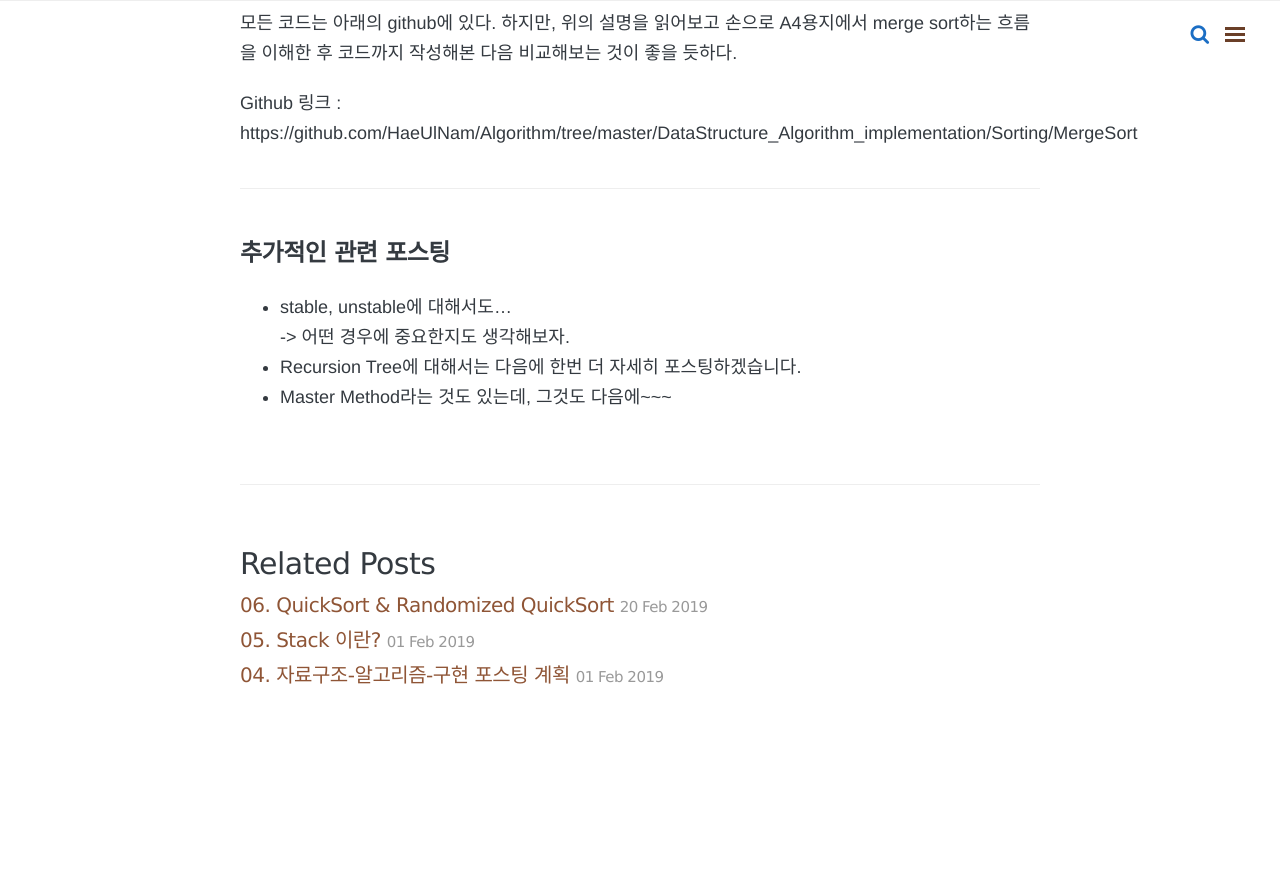
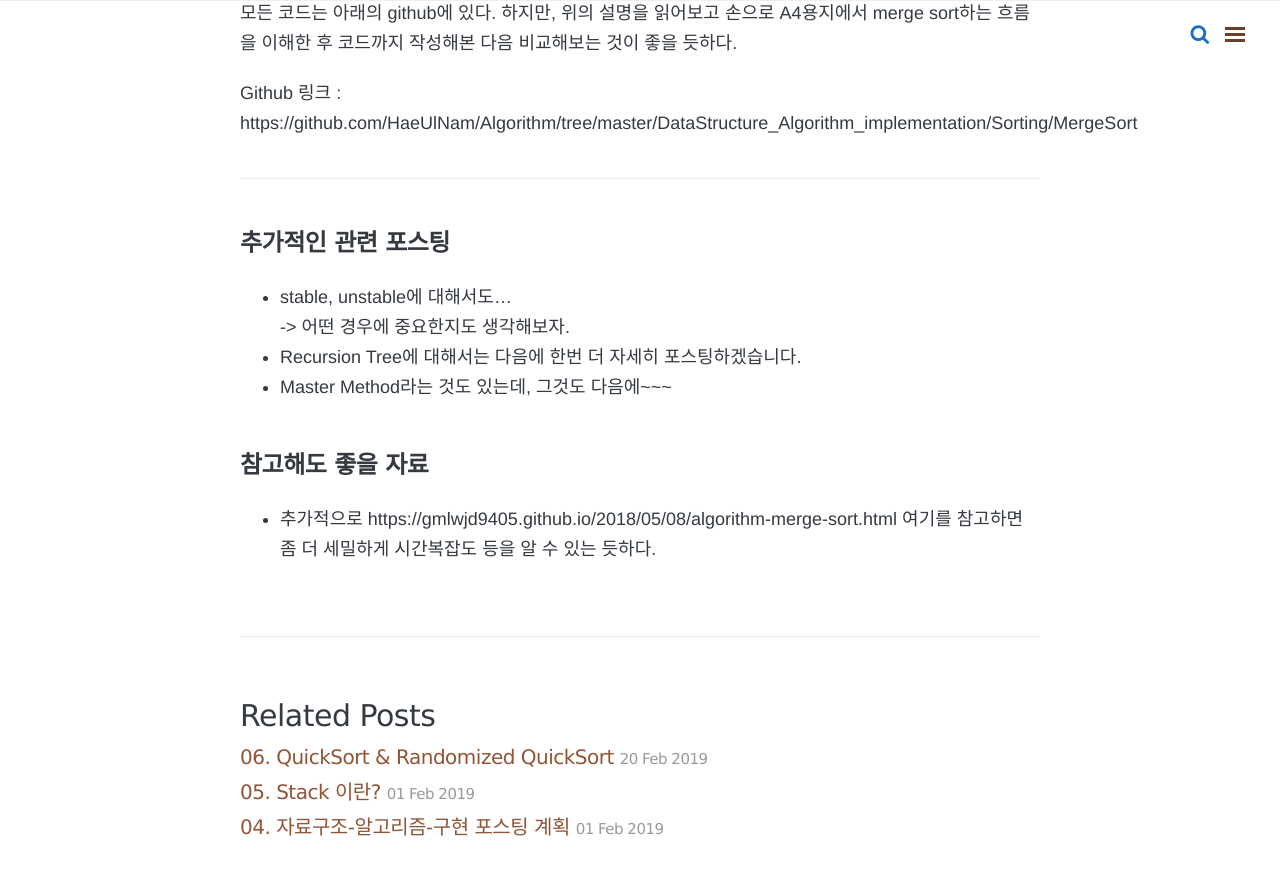
Before and after one commit to HaeUlNam/HaeUlNam.github.io, a Jekyll site: the page built from _posts/algorithm/2019-02-19-06-MergeSort.md, in a window 1280 px wide and 900 px high, scrolled down 3028 px. Shown: the top 875 px of the window. Built offline with Jekyll 4.4.1, drawn with Linux system fonts in a browser that asks for light colours; nearby versions of some CDN libraries; comment, search, counter and statistics services are not loaded; before the commit the page ends 3776 px from its top, so only the background shows below that; some of the changed text lies outside the part shown.

Commit message:
Merge sort

```diff
--- a/_posts/algorithm/2019-02-19-06-MergeSort.md
+++ b/_posts/algorithm/2019-02-19-06-MergeSort.md
@@ -32,10 +32,9 @@ comments: true
         -> 오름차순 정렬 경우, 두 list의 가장 작은 두 수를 비교하고 더 작은 수를 먼저 뽑아낸다. 뽑아낸 수는 빼고, 반복적으로 수행한다.
 
     예제)<br>
-        <p style="text-align: center;">
+    <center>
         <img style="max-width: 60%; height: auto;" src="/assets/post-img/algorithm/mergesort_merge.png"/>
-        </p><br>
-
+    </center><br>
 
         위 사진과 같이 진행된다고 하면..<br>
         1) 7과 9 비교 -> 7 뽑아냄.<br>
@@ -101,3 +100,7 @@ Github 링크 : https://github.com/HaeUlNam/Algorithm/tree/master/DataStructure_
     -> 어떤 경우에 중요한지도 생각해보자.<br>
 * Recursion Tree에 대해서는 다음에 한번 더 자세히 포스팅하겠습니다.
 * Master Method라는 것도 있는데, 그것도 다음에~~~
+
+### 참고해도 좋을 자료
+
+* 추가적으로 https://gmlwjd9405.github.io/2018/05/08/algorithm-merge-sort.html 여기를 참고하면 좀 더 세밀하게 시간복잡도 등을 알 수 있는 듯하다.
```
